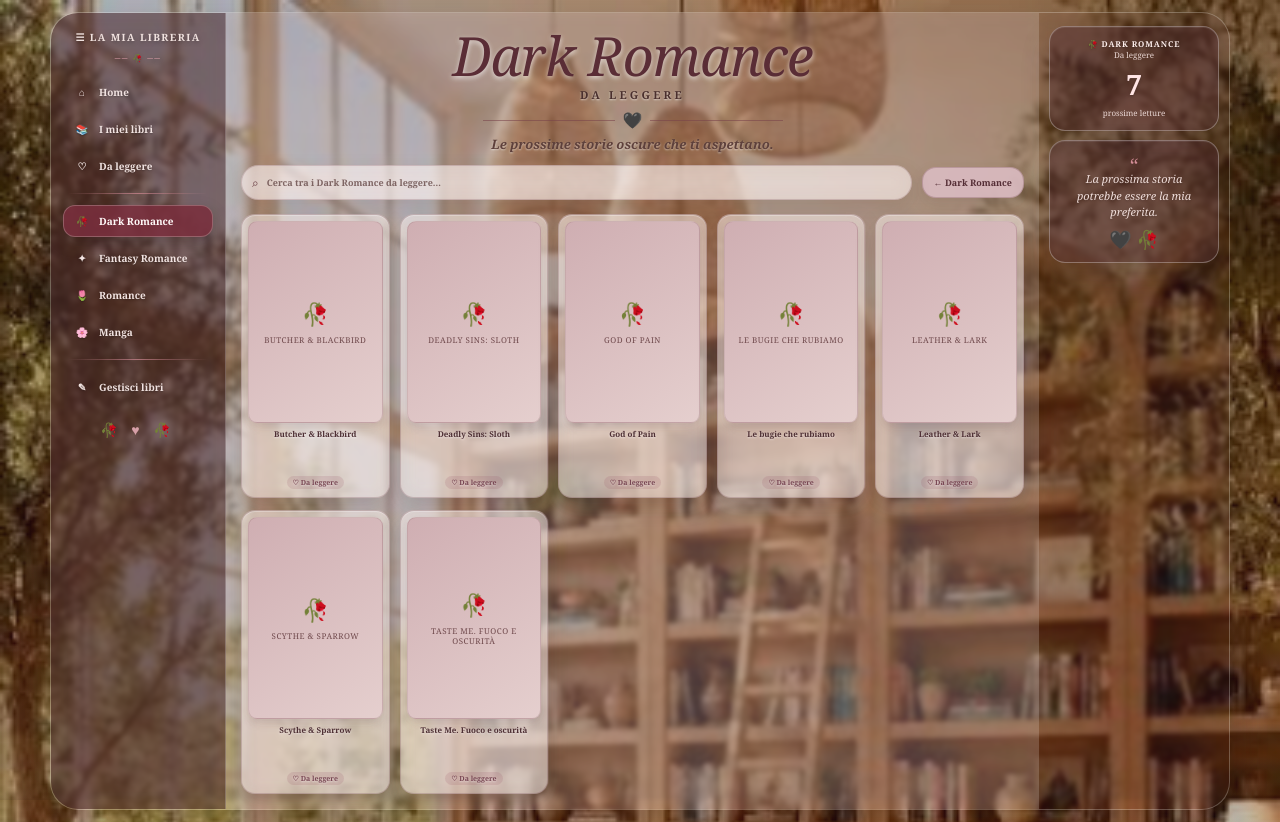
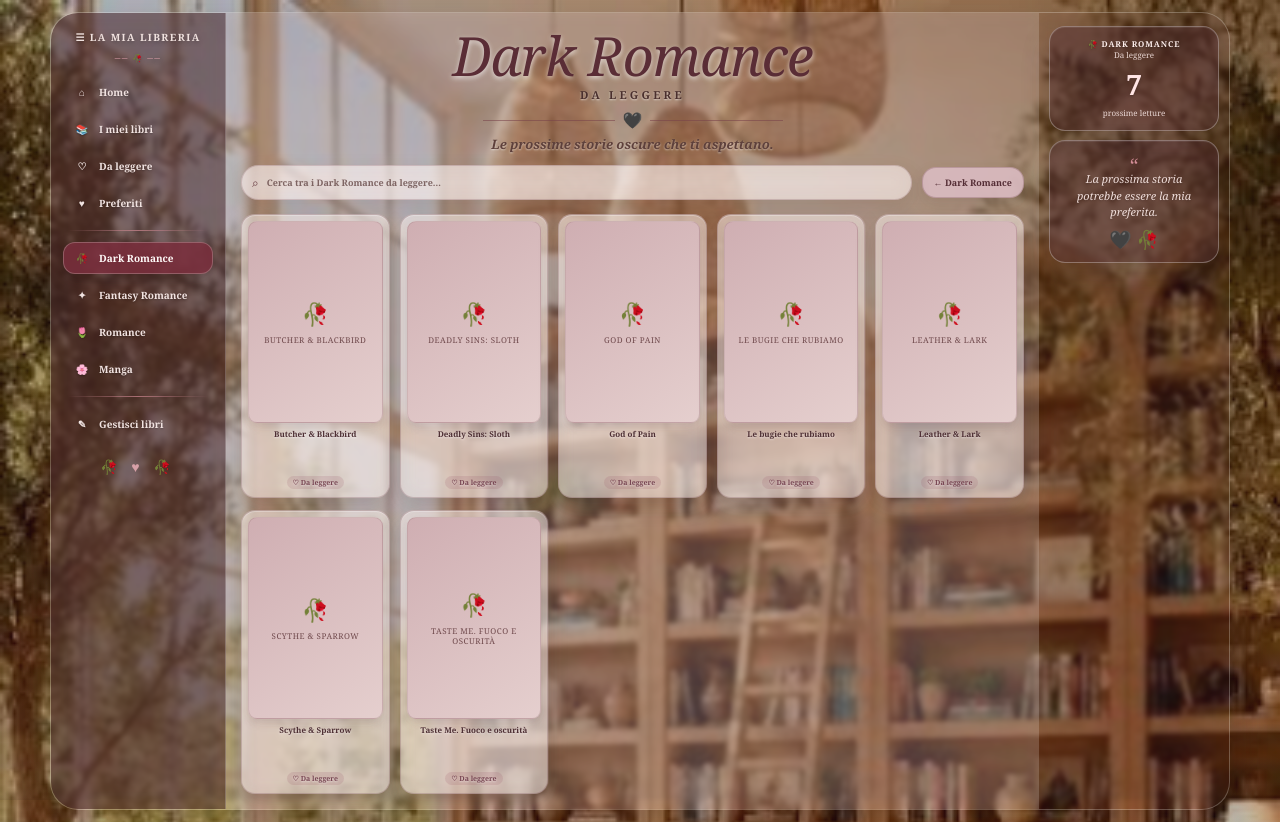
Before and after one commit to ciambramartina1998-prog/martina-virtual-library, a plain HTML site: page dark-romance-da-leggere.html in a window 1280 px wide. Drawn offline with Linux system fonts and the light colour scheme; no server answers.

Commit message:
Add files via upload

```diff
--- a/dark-romance-da-leggere.html
+++ b/dark-romance-da-leggere.html
@@ -1025,6 +1025,11 @@ I miei libri
 Da leggere
 </a>
 
+<a href="preferiti.html">
+<span class="nav-icon">♥</span>
+Preferiti
+</a>
+
 <div class="sidebar-divider"></div>
 
 <a href="dark-romance.html" class="active">
```
Also changed, not shown: aggiungi-libro.html (+4 -0 lines), da-leggere.html (+5 -0 lines), dark-romance-letti.html (+5 -0 lines), dark-romance.html (+5 -0 lines), fantasy-romance-da-leggere.html (+5 -0 lines), fantasy-romance-letti.html (+5 -0 lines), fantasy-romance.html (+5 -0 lines), letti.html (+5 -0 lines), manga-da-leggere.html (+5 -0 lines), manga-letti.html (+5 -0 lines), manga.html (+5 -0 lines), romance-da-leggere.html (+5 -0 lines), romance-letti.html (+5 -0 lines), romance.html (+5 -0 lines), 1 more files.
